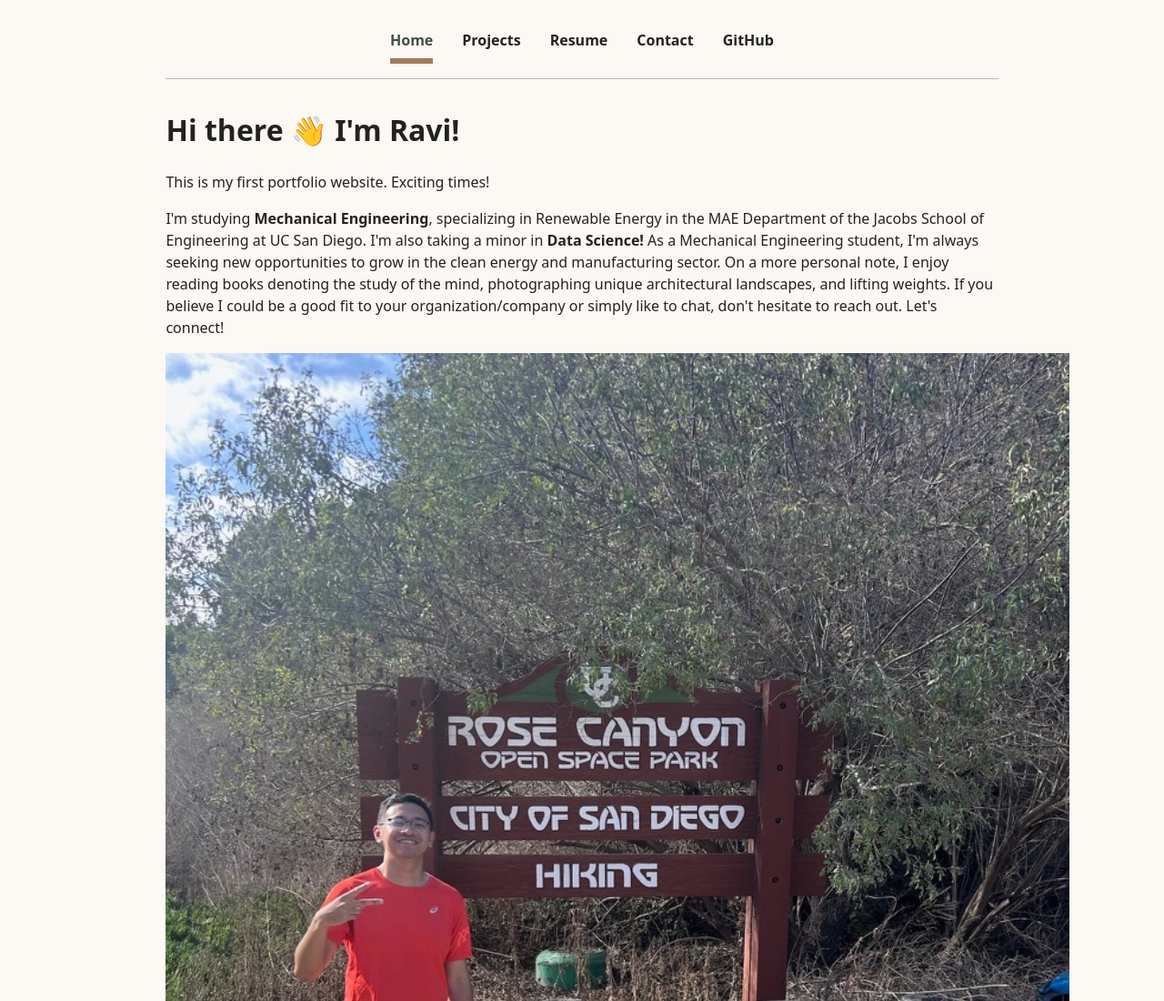
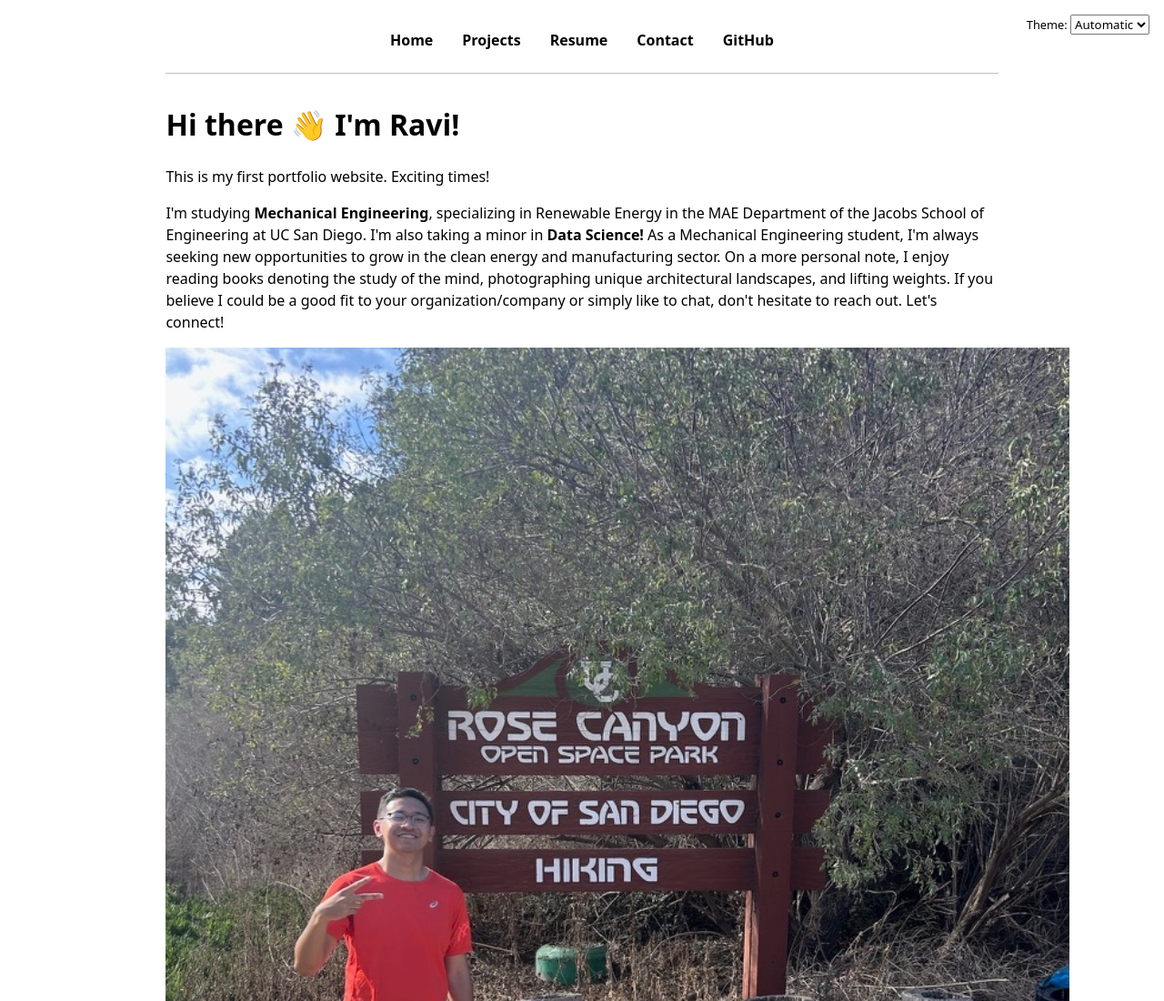
Before and after one commit to Haruncodes/Portfolio, a plain HTML site: page index.html in a window 1280 px wide. Shown: the top 1100 px of the page at 91% size. Drawn offline with Linux system fonts and the light colour scheme.

Commit message:
lab 3 v2

```diff
--- a/global.js
+++ b/global.js
@@ -1,4 +1,30 @@
 console.log('IT’S ALIVE!');
+
+document.body.insertAdjacentHTML(
+    'afterbegin',
+    `
+    <label class="color-scheme">
+      Theme:
+      <select>
+        <option value="light dark">Automatic</option>
+        <option value="light">Light</option>
+        <option value="dark">Dark</option>
+      </select>
+    </label>`
+);
+
+
+const BASE_PATH = (location.hostname === "localhost" || location.hostname === "127.0.0.1")
+  ? "/"                  // Local server
+  : "/Portfolio/";         // My GitHub repo name
+
+let pages = [
+    { url: '', title: 'Home' },
+    { url: 'projects/', title: 'Projects' },
+    { url: 'resume/', title: 'Resume' },
+    { url: 'contact/', title: 'Contact' },
+    { url: 'https://github.com/Haruncodes', title: 'GitHub' }
+];
 
 
 function $$(selector, context = document) {
@@ -11,18 +37,6 @@ const currentLink = navLinks.find(
 );
 
 currentLink?.classList.add("current");
-
-const BASE_PATH = (location.hostname === "localhost" || location.hostname === "127.0.0.1")
-  ? "/"                  // Local server
-  : "/Portfolio/";         // My GitHub repo name
-
-let pages = [
-    { url: '', title: 'Home' },
-    { url: 'projects/', title: 'Projects' },
-    { url: 'resume/', title: 'Resume' },
-    { url: 'contact/', title: 'Contact' },
-    { url: 'https://github.com/Haruncodes', title: 'GitHub' }
-];
 
 let nav = document.createElement('nav');
 document.body.prepend(nav);
@@ -47,18 +61,6 @@ for (let p of pages) {
 
     nav.append(a);
   }
-  document.body.insertAdjacentHTML(
-    'afterbegin',
-    `
-    <label class="color-scheme">
-      Theme:
-      <select>
-        <option value="light dark">Automatic</option>
-        <option value="light">Light</option>
-        <option value="dark">Dark</option>
-      </select>
-    </label>`
-);
 
   const select = document.querySelector('.color-scheme select');
 
--- a/index.html
+++ b/index.html
@@ -6,20 +6,15 @@
     <title>Personal Site and Portfolio</title>
     <link rel="stylesheet" href="style.css">
 </head>
-<script src="global.js"></script>
 
 <body>
-    <nav>
-        <a href="index.html" class="current">Home</a>
-        <a href="projects/index.html">Projects</a>
-        <a href="resume/index.html" >Resume</a>
-        <a href="contact/index.html">Contact</a>
-        <a href="https://github.com/Haruncodes" target="_blank">GitHub</a>
-      </nav>
+
+
     <h1>Hi there 👋 I'm Ravi!</h1>
     <p>This is my first portfolio website. Exciting times!</p>
     <p> I'm studying <b>Mechanical Engineering</b>, specializing in Renewable Energy in the MAE Department of the Jacobs School of Engineering at UC San Diego. I'm also taking a minor in <b>Data Science! </b>As a Mechanical Engineering student, I'm always seeking new opportunities to grow in the clean energy and manufacturing sector. On a more personal note, I enjoy reading books denoting the study of the mind, photographing unique architectural landscapes, and lifting weights. If you believe I could be a good fit to your organization/company or simply like to chat, don't hesitate to reach out. Let's connect!</p>
     <img src="images/Picture of me.jpeg" alt="Photo of me at my favorite running trail in San Diego">
     <p> p.s. Here's a picture of me at my favorite trail head in San Diego!</p>
+    <script src="global.js"></script>
 </body>
 </html>
--- a/style.css
+++ b/style.css
@@ -1,21 +1,20 @@
+:root {
+  --color-accent: oklch(65% 50% 0);
+}
+
 html {
   color-scheme: light dark;
 }
 
-:root {
-  --color-accent: oklch(65% 50% 0);
+body {
+  color: CanvasText;
+  background-color: Canvas;
+  font: 100%/1.5 system-ui;
+  max-width: 100ch;
+  margin: 0 auto;
+  padding: 1rem;
 }
 
-
-body {
-    background-color: #FCF8F3;
-    color: #222;
-    font: 100%/1.5 system-ui;
-    max-width: 100ch;
-    margin: 0 auto;
-    margin-inline: auto;
-    padding: 1rem;
-  }
   nav {
     display: flex;
     justify-content: center;
```
Also changed, not shown: contact/index.html (+3 -2 lines), projects/index.html (+4 -2 lines), resume/index.html (+3 -2 lines).
